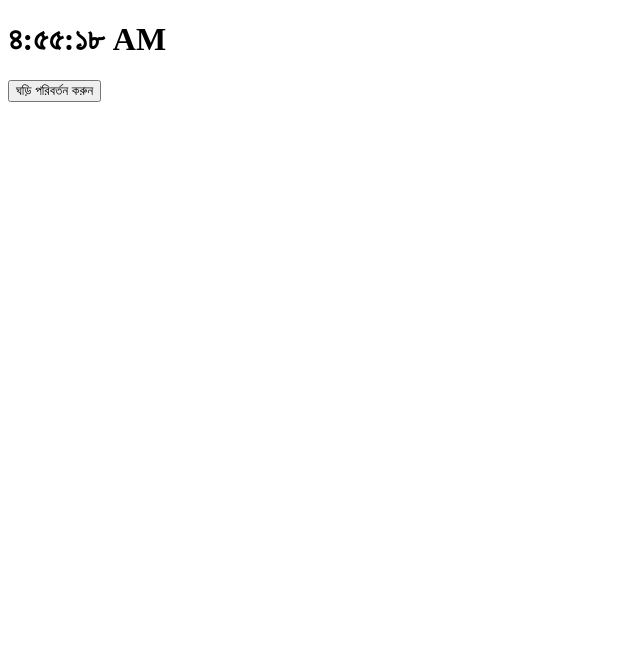
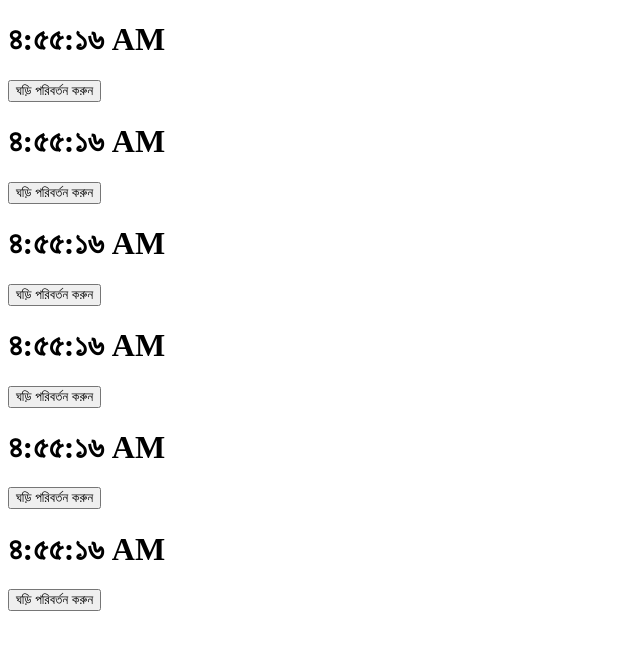
Before and after one commit to abulbashar98/think_in_react_way_by_learnwithsumit, a React (Create React App) app: page / in a window 1280 px wide. Shown: the top 650 px of the page, without its empty margins (0-640 px from the left). Built offline with nearby package versions, Linux system fonts and the light colour scheme.

Commit message:
Lesson-9 (list and keys)

```diff
--- a/src/App.js
+++ b/src/App.js
@@ -1,9 +1,16 @@
 import React from "react";
-import Clock from "./components/Clock";
+import ClockList from "./components/ClockList";
+
+
+
+
 
 function App() {
+
+  const quantities = [1, 2, 3]
+
   return (
-    <div><Clock /></div >
+    <div><ClockList quantities={quantities} /></div >
   );
 }
 
--- /dev/null
+++ b/src/components/ClockList.js
@@ -0,0 +1,23 @@
+import Clock from "./Clock";
+
+
+
+
+function ClockList({ quantities = [] }) {
+    return (
+        <><div>
+            {quantities.map((key) => (
+                // <Clock key={Math.random()} />
+                <Clock key={key} />
+            ))}
+        </div>
+            <div>
+                {quantities.map((key) => (
+                    // <Clock key={Math.random()} />
+                    <Clock key={key} />
+                ))}
+            </div></>
+    );
+}
+
+export default ClockList;
```
